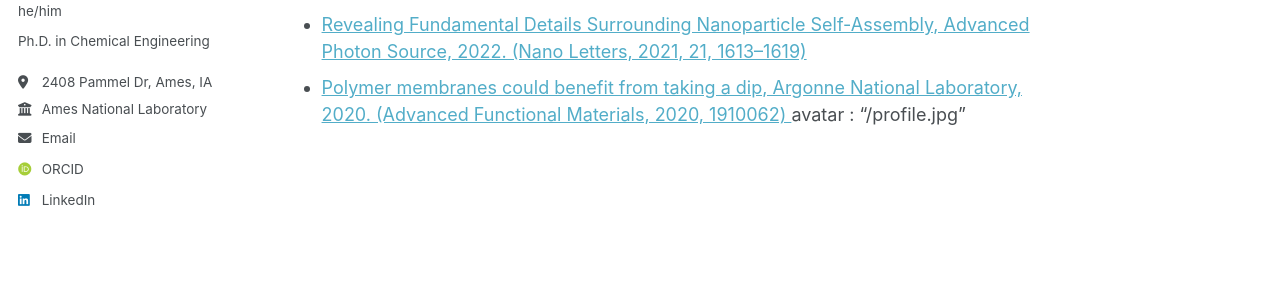
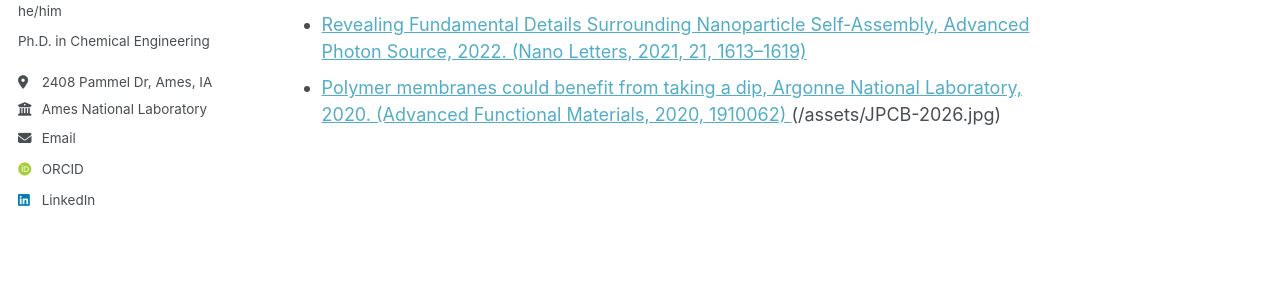
Before and after one commit to qxc2/pans, a Jekyll site: the page built from _social/social.md, in a window 1280 px wide. Shown: the part 349-645 px from the top of the page. Built offline with Jekyll 4.4.1, drawn with Linux system fonts in a browser that asks for light colours; some web fonts are replaced; a script that is not in the unit is left out.

Commit message:
Update social.md

```diff
--- a/_social/social.md
+++ b/_social/social.md
@@ -8,4 +8,4 @@ permalink: /social/
 - [Solving a Critical Solvent Extraction Riddle, University of Chicago, 2023. (ACS Central Science, 2021, 7(11), 1908–1918)](https://chemmatcars.uchicago.edu/2023/04/06/solving-a-critical-solvent-extraction-riddle/)
 - [Revealing Fundamental Details Surrounding Nanoparticle Self-Assembly, Advanced Photon Source, 2022. (Nano Letters, 2021, 21, 1613–1619)](https://www.aps.anl.gov/APS-Science-Highlight/2022-01-13/revealing-fundamental-details-surrounding-nanoparticle-self)
 - [Polymer membranes could benefit from taking a dip, Argonne National Laboratory, 2020. (Advanced Functional Materials, 2020, 1910062) ](https://www.anl.gov/article/polymer-membranes-could-benefit-from-taking-a-dip)
-avatar           : "/profile.jpg"
+(/assets/JPCB-2026.jpg)
```
